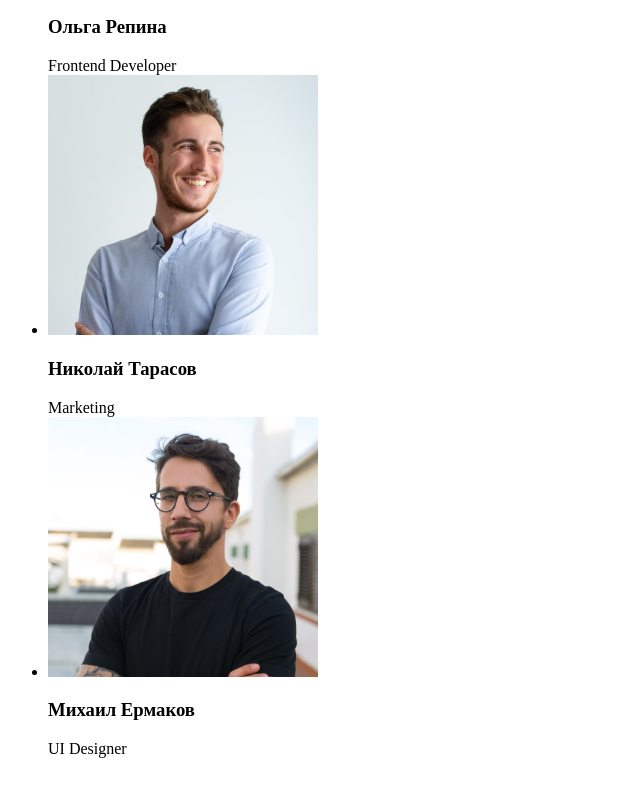
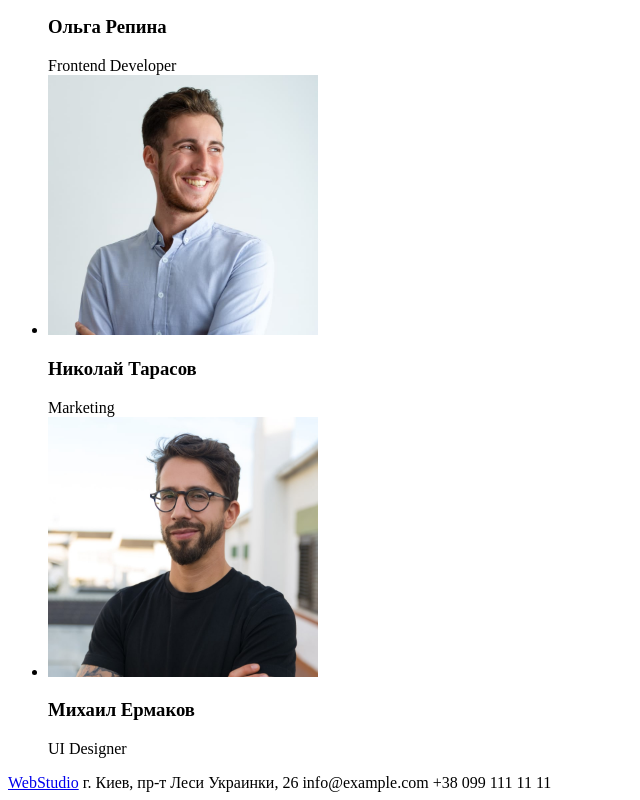
Before and after one commit to Vadim-Rafalskiy/goit-markup-hw-01, a plain HTML site: page index.html in a window 1280 px wide. Shown: the part 1910-2710 px from the top of the page, without its empty margins (0-640 px from the left). Before the commit the page ends 2684 px from the top, so only its background shows below. Drawn offline with Linux system fonts and the light colour scheme.

Commit message:
Add footer (page 1)

```diff
--- a/index.html
+++ b/index.html
@@ -92,6 +92,12 @@
 
         </ul>
     </section>
+    <footer>
+        <a href="/">WebStudio</a>
+        <span>г. Киев, пр-т Леси Украинки, 26</span>
+        <span>info@example.com</span>
+        <span>+38 099 111 11 11</span>
+    </footer>
 </body>
 
 </html>
```
